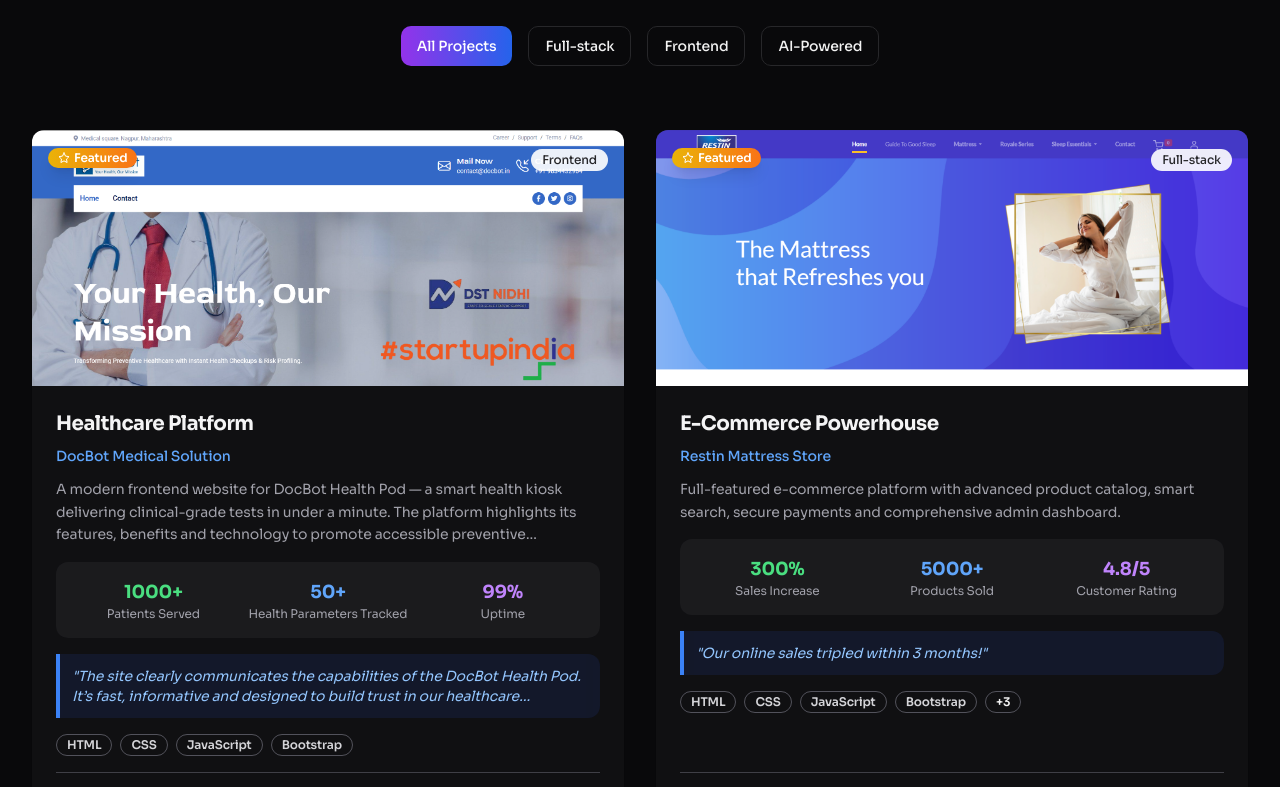
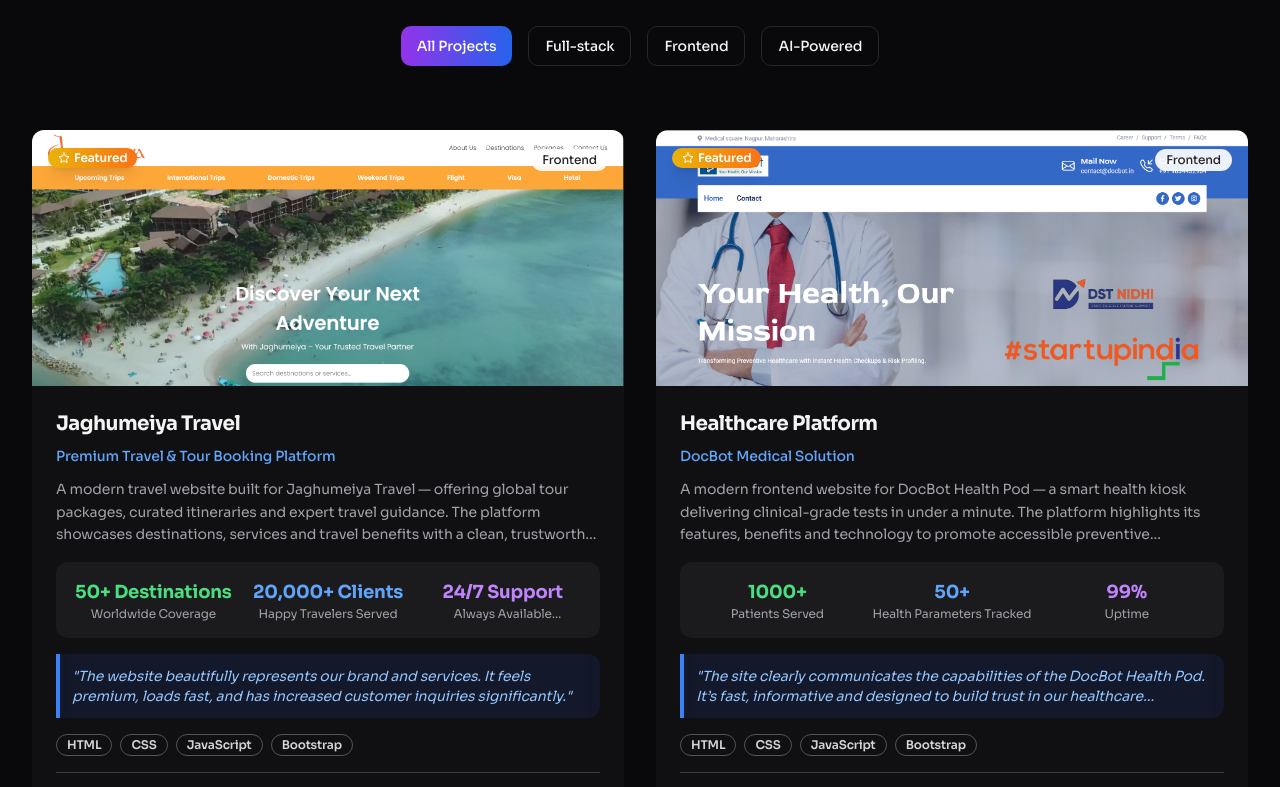
Before and after one commit to SuhasDhawale/suhas-portfolio, a Next.js app: page / in a window 1280 px wide. Shown: the part 6080-6867 px from the top of the page. Built offline with nearby package versions, Linux system fonts and the light colour scheme.

Commit message:
added new project

```diff
--- a/components/sections/projects-section.tsx
+++ b/components/sections/projects-section.tsx
@@ -10,6 +10,26 @@ import { ExternalLink, Github, Star } from "lucide-react"
 import { LazyImage, LazySection } from "@/components/lazy-image"
 
 const projects = [
+  {
+  title: "Jaghumeiya Travel",
+  subtitle: "Premium Travel & Tour Booking Platform",
+  description:
+    "A modern travel website built for Jaghumeiya Travel — offering global tour packages, curated itineraries and expert travel guidance. The platform showcases destinations, services and travel benefits with a clean, trustworthy and conversion-focused design.",
+  image: "/images/jaghumeiya.png?height=400&width=600",
+  technologies: ["HTML", "CSS", "JavaScript", "Bootstrap"],
+  category: "Frontend",
+  github: "https://github.com/SuhasDhawale",
+  demo: "https://jaghumeiya.com/",
+  featured: true,
+  results: {
+    metric1: { value: "50+ Destinations", label: "Worldwide Coverage" },
+    metric2: { value: "20,000+ Clients", label: "Happy Travelers Served" },
+    metric3: { value: "24/7 Support", label: "Always Available Assistance" },
+  },
+  clientQuote:
+    "The website beautifully represents our brand and services. It feels premium, loads fast, and has increased customer inquiries significantly.",
+  tags: ["Travel", "Service Website", "Product Showcase", "Responsive Design"],
+},
   {
     title: "Healthcare Platform",
     subtitle: "DocBot Medical Solution",
```
Also changed, not shown: public/images/jaghumeiya.png (added).
